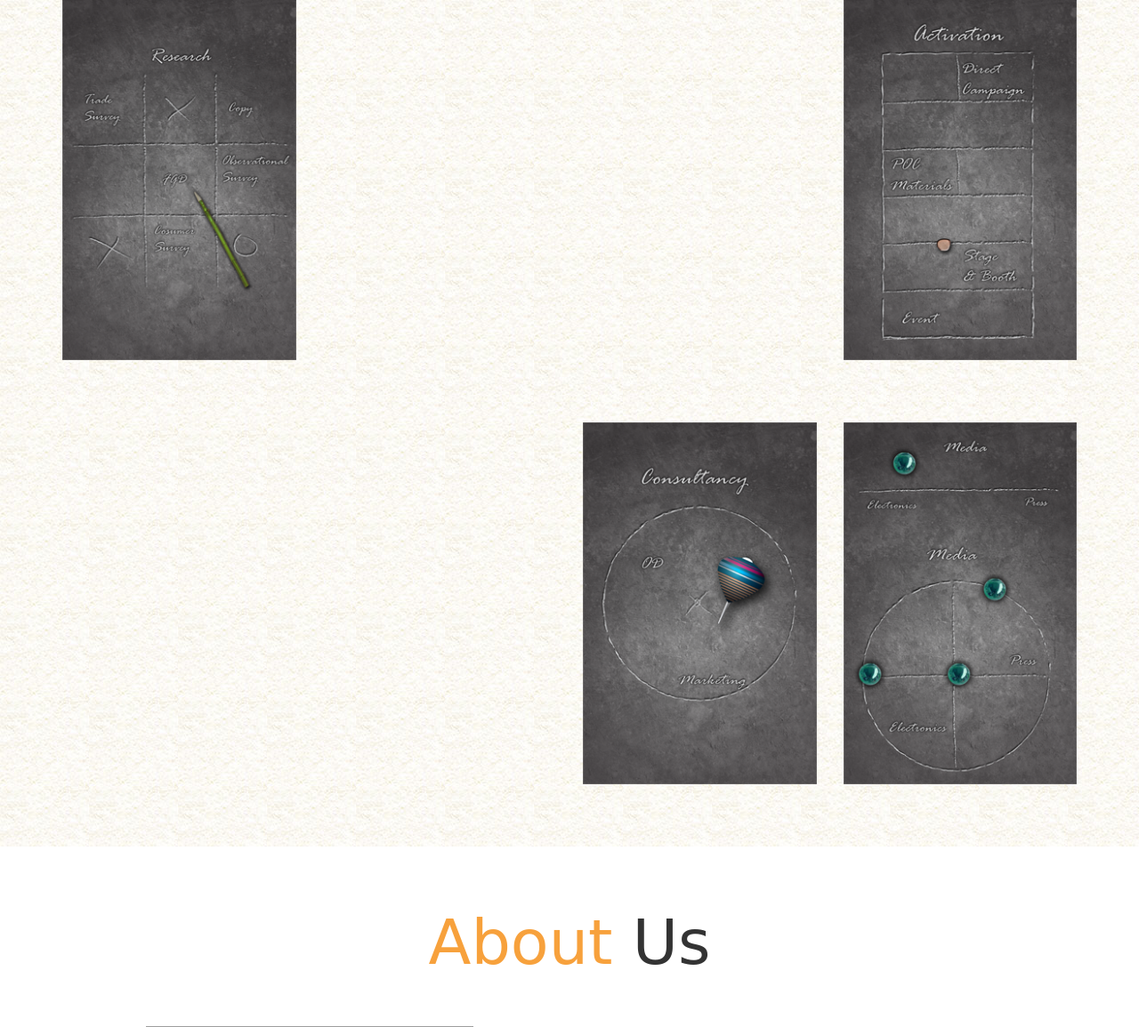
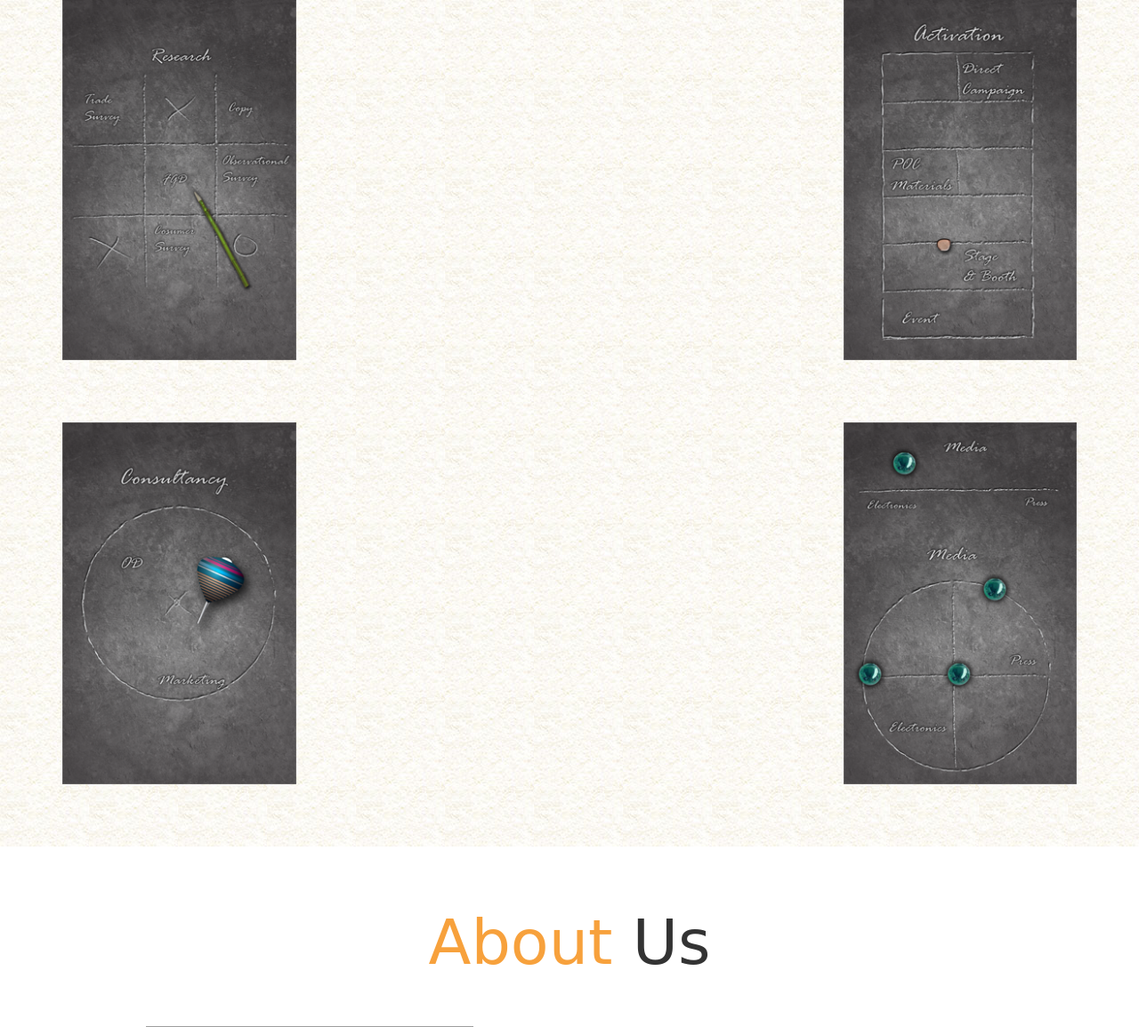
Before and after one commit to nushan/daag, a PHP site: page / in a window 1280 px wide. Shown: the part 2439-3594 px from the top of the page at 89% size. Run offline with PHP 8.4, Linux system fonts and the light colour scheme; some web fonts are replaced; grey boxes are pictures that could not be loaded.

Commit message:
fixed lets play work

```diff
--- a/index.php
+++ b/index.php
@@ -222,29 +222,13 @@
             </div>
 
             <div class="row">
-
+                <div class="our-work col-md-3">
+                    <img class="communication" src="assets/img/consultancy.png" alt="feature-img-01">
+                </div>
                 <div class="col-md-6"></div>
-
-                <div class="col-md-6">
-
-                    <div class="row">
-
-                        <div class="our-work col-md-6">
-
-                            <img class="communication" src="assets/img/consultancy.png" alt="feature-img-01">
-
-                        </div>
-
-                        <div class="our-work col-md-6">
-
-                            <img class="social-campaign" src="assets/img/media.png">
-
-                        </div>
-
-                    </div>
-
+                <div class="our-work col-md-3">
+                    <img class="social-campaign" src="assets/img/media.png">
                 </div>
-
             </div>
 
     </section>
```
